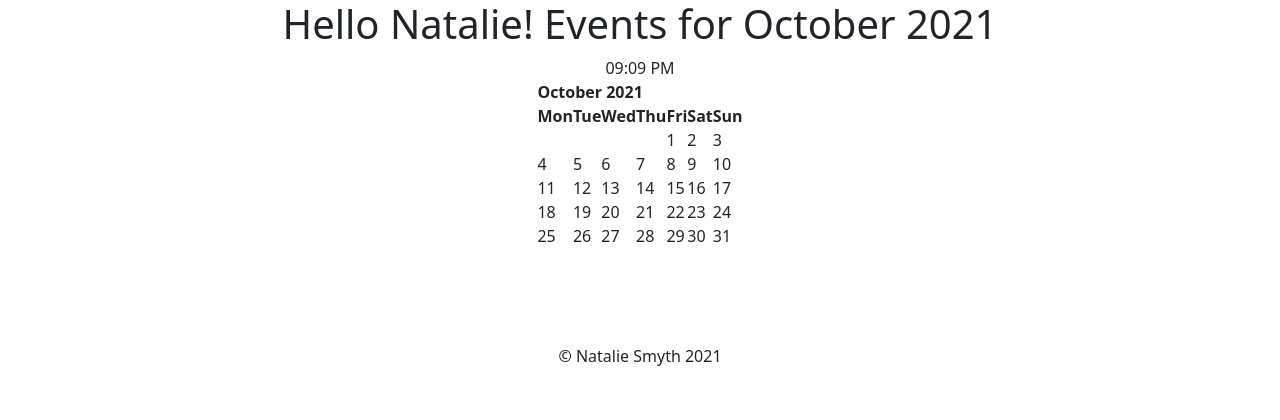
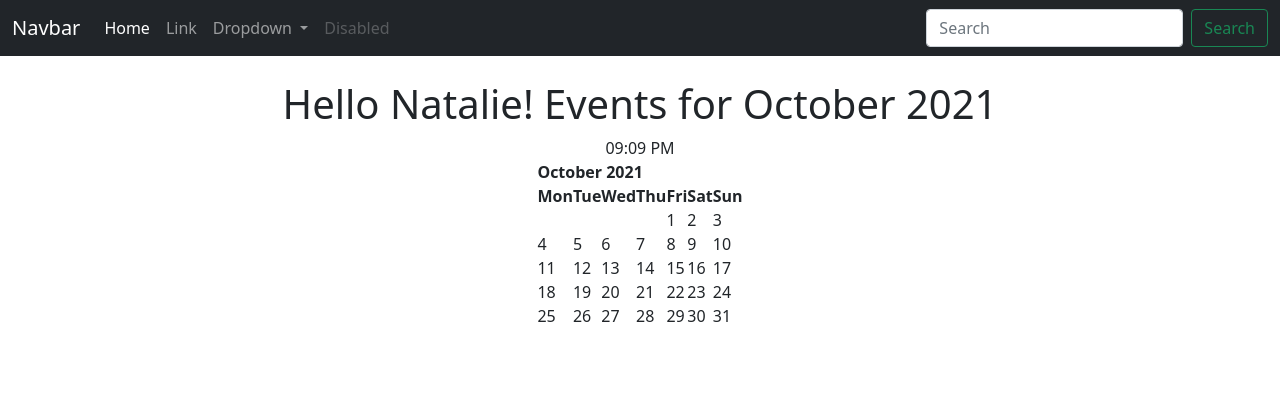
Before and after one commit to nataliesmyth/user-management, a Django app: page / in a window 1280 px wide. Shown: the top 420 px of the page. Run offline with Django 3.2, Linux system fonts and the light colour scheme.

Commit message:
added navbar

```diff
--- a/events/templates/events/base.html
+++ b/events/templates/events/base.html
@@ -11,11 +11,13 @@
     <title>Hello, world!</title>
   </head>
   <body>
+      {% include 'events/navbar.html' %}
+      <br>
 
 
-{% block content %}
+    {% block content %}
 
-{% endblock %}
+    {% endblock %}
 
     <!-- Optional JavaScript; choose one of the two! -->
 
--- /dev/null
+++ b/events/templates/events/navbar.html
@@ -0,0 +1,36 @@
+<nav class="navbar navbar-expand-lg navbar-dark bg-dark">
+    <div class="container-fluid">
+      <a class="navbar-brand" href="#">Navbar</a>
+      <button class="navbar-toggler" type="button" data-bs-toggle="collapse" data-bs-target="#navbarSupportedContent" aria-controls="navbarSupportedContent" aria-expanded="false" aria-label="Toggle navigation">
+        <span class="navbar-toggler-icon"></span>
+      </button>
+      <div class="collapse navbar-collapse" id="navbarSupportedContent">
+        <ul class="navbar-nav me-auto mb-2 mb-lg-0">
+          <li class="nav-item">
+            <a class="nav-link active" aria-current="page" href="#">Home</a>
+          </li>
+          <li class="nav-item">
+            <a class="nav-link" href="#">Link</a>
+          </li>
+          <li class="nav-item dropdown">
+            <a class="nav-link dropdown-toggle" href="#" id="navbarDropdown" role="button" data-bs-toggle="dropdown" aria-expanded="false">
+              Dropdown
+            </a>
+            <ul class="dropdown-menu" aria-labelledby="navbarDropdown">
+              <li><a class="dropdown-item" href="#">Action</a></li>
+              <li><a class="dropdown-item" href="#">Another action</a></li>
+              <li><hr class="dropdown-divider"></li>
+              <li><a class="dropdown-item" href="#">Something else here</a></li>
+            </ul>
+          </li>
+          <li class="nav-item">
+            <a class="nav-link disabled">Disabled</a>
+          </li>
+        </ul>
+        <form class="d-flex">
+          <input class="form-control me-2" type="search" placeholder="Search" aria-label="Search">
+          <button class="btn btn-outline-success" type="submit">Search</button>
+        </form>
+      </div>
+    </div>
+  </nav>
```
